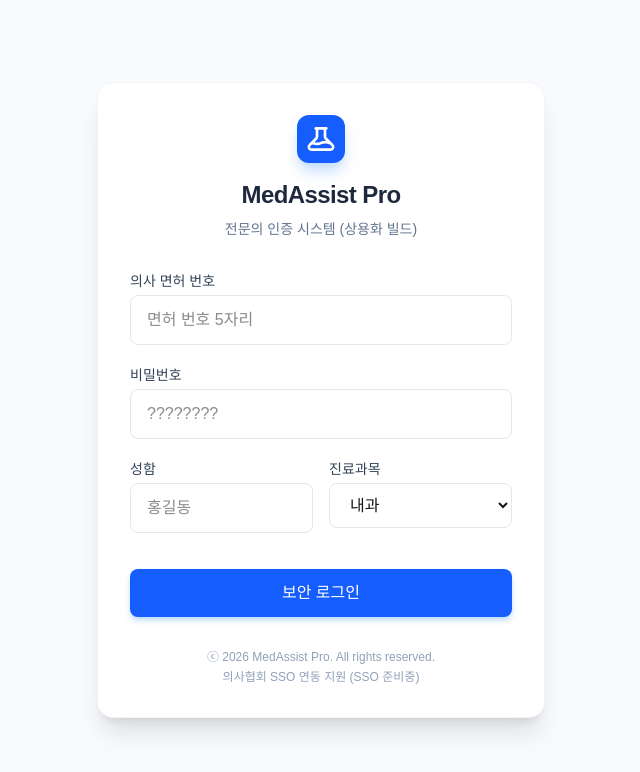
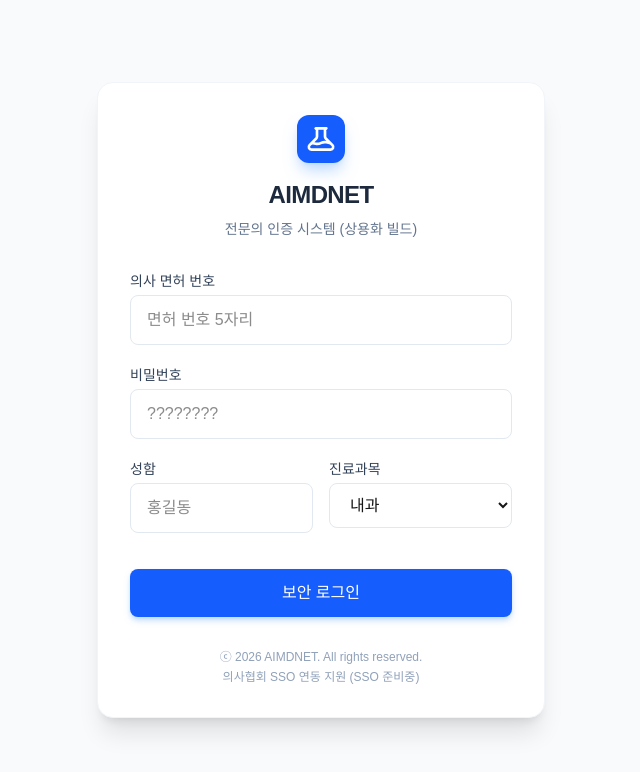
Before and after one commit to Aiden-lee999/mediAI, a Next.js app: page /login in a window 1280 px wide. Shown: the top 772 px of the page, without its empty margins (319-959 px from the left). Built offline with nearby package versions, Linux system fonts and the light colour scheme.

Commit message:
fix: remove deployed .vercel cache and legacy_backup, update branding to AIMDNET

```diff
--- a/src/app/login/page.tsx
+++ b/src/app/login/page.tsx
@@ -56,7 +56,7 @@ export default function LoginPage() {
               <path strokeLinecap="round" strokeLinejoin="round" strokeWidth="2" d="M19.428 15.428a2 2 0 00-1.022-.547l-2.387-.477a6 6 0 00-3.86.517l-.318.158a6 6 0 01-3.86.517L6.05 15.21a2 2 0 00-1.806.547M8 4h8l-1 1v5.172a2 2 0 00.586 1.414l5 5c1.26 1.26.367 3.414-1.415 3.414H4.828c-1.782 0-2.674-2.154-1.414-3.414l5-5A2 2 0 009 10.172V5L8 4z"></path>
             </svg>
           </div>
-          <h1 className="text-2xl font-bold text-slate-800 tracking-tight">MedAssist Pro</h1>
+          <h1 className="text-2xl font-bold text-slate-800 tracking-tight">AIMDNET</h1>
           <p className="text-sm text-slate-500 mt-2">전문의 인증 시스템 (상용화 빌드)</p>
         </div>
 
@@ -121,7 +121,7 @@ export default function LoginPage() {
         </form>
 
         <div className="mt-8 text-center text-xs text-slate-400">
-          <p>ⓒ 2026 MedAssist Pro. All rights reserved.</p>
+          <p>ⓒ 2026 AIMDNET. All rights reserved.</p>
           <p className="mt-1">의사협회 SSO 연동 지원 (SSO 준비중)</p>
         </div>
       </div>
```
Also changed, not shown: 1 other file (tests, documents, lock files or other folders).
